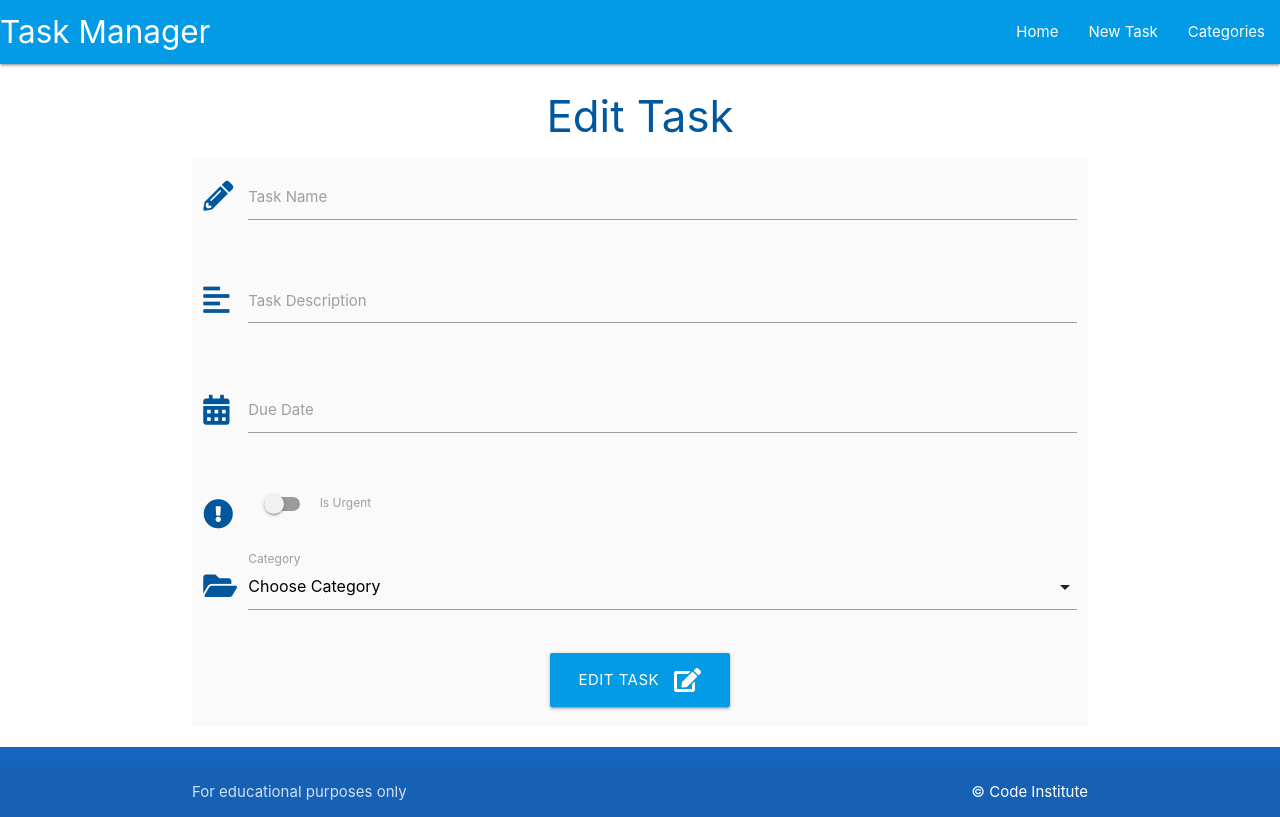
After one commit to Brindusa22/flask-sqlalchemy-task-manager, a Flask app: template taskmanager/templates/edit_task.html in a window 1280 px wide. The commit adds this page. Run offline with Flask 3, Linux system fonts and the light colour scheme; the template is opened without the code that fills it, so the values that code supplies are empty.

Commit message:
Add functionality to edit tasks

```diff
--- /dev/null
+++ b/taskmanager/templates/edit_task.html
@@ -0,0 +1,78 @@
+{% extends "base.html" %}
+{% block content %}
+
+<h3 class="light-blue-text text-darken-4 center-align">Edit Task</h3>
+
+<div class="row acrd-panel grey lighten-5">
+    <form class="col s12" method="POST" action="{{ url_for('edit_task', task_id=task.id) }}">
+        <!-- task name -->
+        <div class="row">
+            <div class="input-field col s12">
+                <i class="fas fa-pencil-alt prefix light-blue-text text-darken-4"></i>
+                <input id="task_name" name="task_name" value="{{ task.task_name}}" minlength="5" maxlength="50" type="text" class="validate" required>
+                <label for="task_name">Task Name</label>
+            </div>
+        </div>
+        <!-- task description -->
+        <div class="row">
+            <div class="input-field col s12">
+                <i class="fas fa-align-left prefix light-blue-text text-darken-4"></i>
+                <textarea id="task_description" name="task_description" minlength="5" maxlength="200"
+                    type="text" class="materialize-textarea validate" required>{{ task.task_description }}</textarea>
+                <label for="task_description">Task Description</label>
+            </div>
+        </div>
+        <!-- due_date -->
+        <div class="row">
+            <div class="input-field col s12">
+                <i class="fas fa-calendar-alt prefix light-blue-text text-darken-4"></i>
+                <input id="due_date" name="due_date" value="{{ task.due_date.strftime('%d %B, %Y') }}"
+                    type="text" class="datepicker validate" required>
+                <label for="due_date">Due Date</label>
+            </div>
+        </div>
+        <!-- is_urgent -->
+        <div class="row">
+            <div class="input-field col s12">
+                <div class="switch">
+                    <i class="fas fa-exclamation-circle prefix light-blue-text text-darken-4"></i>
+                    <label for="is_urgent">
+                        {% if task.is_urgent == True %}
+                            <input id="is_urgent" name="is_urgent" type="checkbox" checked>
+                        {% else %}
+                            <input id="is_urgent" name="is_urgent" type="checkbox">
+                        {% endif %}
+                        <span class="lever"></span>
+                        Is Urgent
+                    </label>
+                </div>
+            </div>
+        </div>
+        <!-- ctegory_id -->
+        <div class="row">
+            <div class="input-field col s12">
+                <i class="fas fa-folder-open prefix light-blue-text text-darken-4"></i>
+                <select name="category_id" id="category_id" class="validate" required>
+                    <option value="" disabled>Choose Category</option>
+                    {% for category in categories %}
+                        {% if category == task.category %}
+                            <option value="{{ category.id }}" selected>{{ category.category_name }}</option>
+                        {% else %}
+                            <option value="{{ category.id }}">{{ category.category_name }}</option>
+                        {% endif %}
+                    {% endfor %}
+                </select>
+                <label for="category_id">Category</label>
+            </div>
+        </div>
+        <!-- submit button -->
+        <div class="row">
+            <div class="col s12 center-align">
+                <button type="submit" class="btn-large light-blue darken-1">
+                    Edit Task <i class="fas fa-edit right"></i>
+                </button>
+            </div>
+        </div>
+    </form>
+</div>
+{% endblock %}
```
Also changed, not shown: taskmanager/routes.py (+14 -0 lines), taskmanager/templates/tasks.html (+11 -0 lines).
